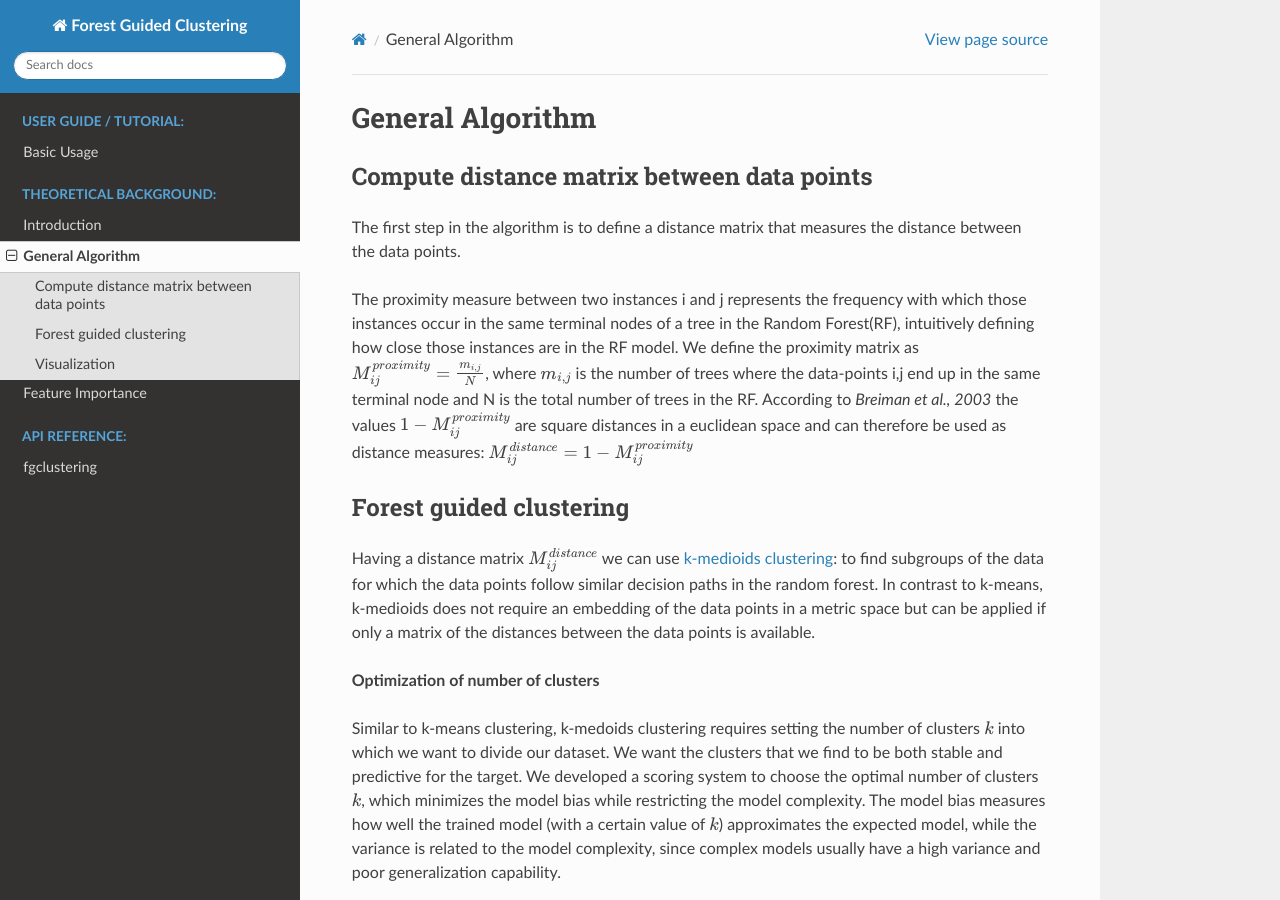
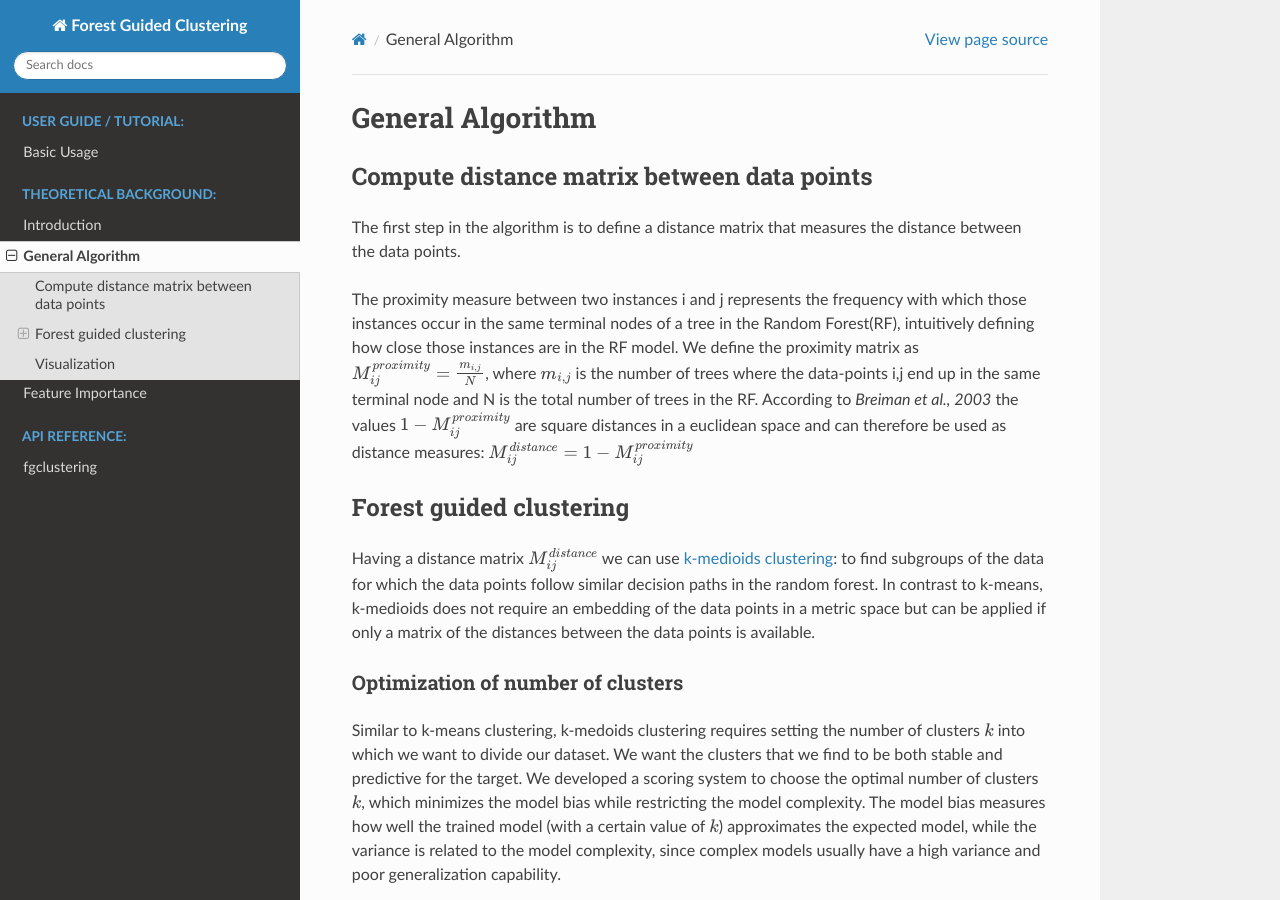
Before and after one commit to HelmholtzAI-Consultants-Munich/fg-clustering, a Sphinx documentation site: the page built from docs/source/general_algorithm.rst, in a window 1280 px wide and 900 px high. Built offline with Sphinx 7.4.7 and the Read the Docs theme 2.0.0, drawn with Linux system fonts in a browser that asks for light colours; pages that are not in the unit, such as notebooks, are missing from menus.

```diff
--- a/docs/source/general_algorithm.rst
+++ b/docs/source/general_algorithm.rst
@@ -21,7 +21,8 @@ to find subgroups of the data for which the data points follow similar decision
 In contrast to k-means, k-medioids does not require an embedding of the data points in a metric space
 but can be applied if only a matrix of the distances between the data points is available.
 
-**Optimization of number of clusters**
+Optimization of number of clusters
+^^^^^^^^^^^^^^^^^^^^^^^^^^^^^^^^^^^^
 
 Similar to k-means clustering, k-medoids clustering requires setting the number of clusters :math:`k` into which we want to divide our dataset.
 We want the clusters that we find to be both stable and predictive for the target.
@@ -32,7 +33,9 @@ trained model (with a certain value of :math:`k`) approximates the expected mode
 while the variance is related to the model complexity, since complex models
 usually have a high variance and poor generalization capability.
 
-*Model bias*
+Model bias
+"""""""""""""
+
 For **regression models** the mean target value of each cluster is treated as a predictor for the target and the model bias
 is thus defined as the total squared error for each value of :math:`k`.
 Then the clustering's are scored by which clustering has the lowest total squared error:
@@ -54,7 +57,9 @@ where the balanced per cluster frequency
 
 
 
-*Model variance*
+Model variance
+"""""""""""""""""
+
 We restrict the model variance by discarding too complex models. We define
 the complexity of the clustering for each value of :math:`k` by its stability. The
 stability of each cluster :math:`i` in the clustering is measured by the average Jaccard
```
